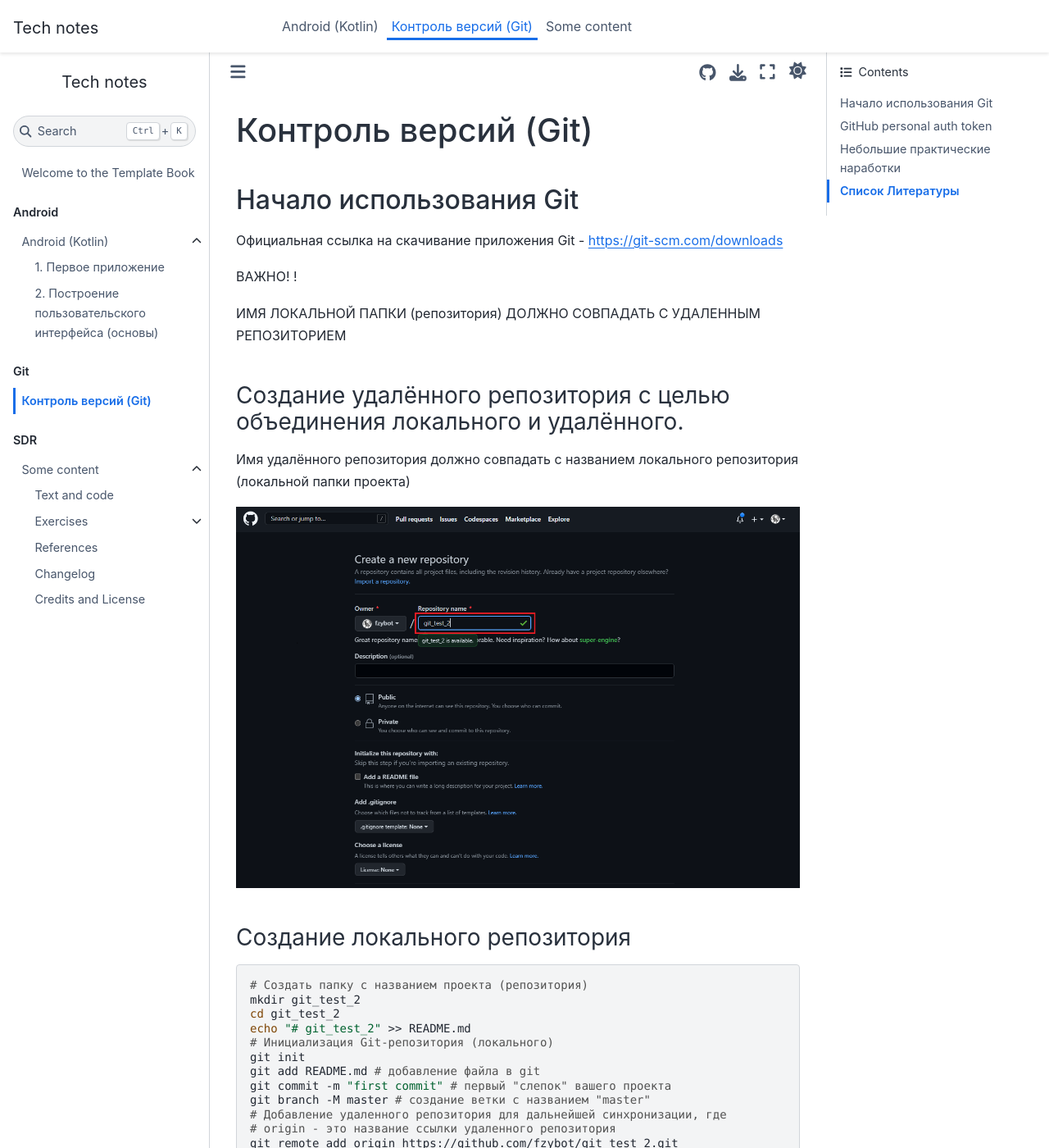
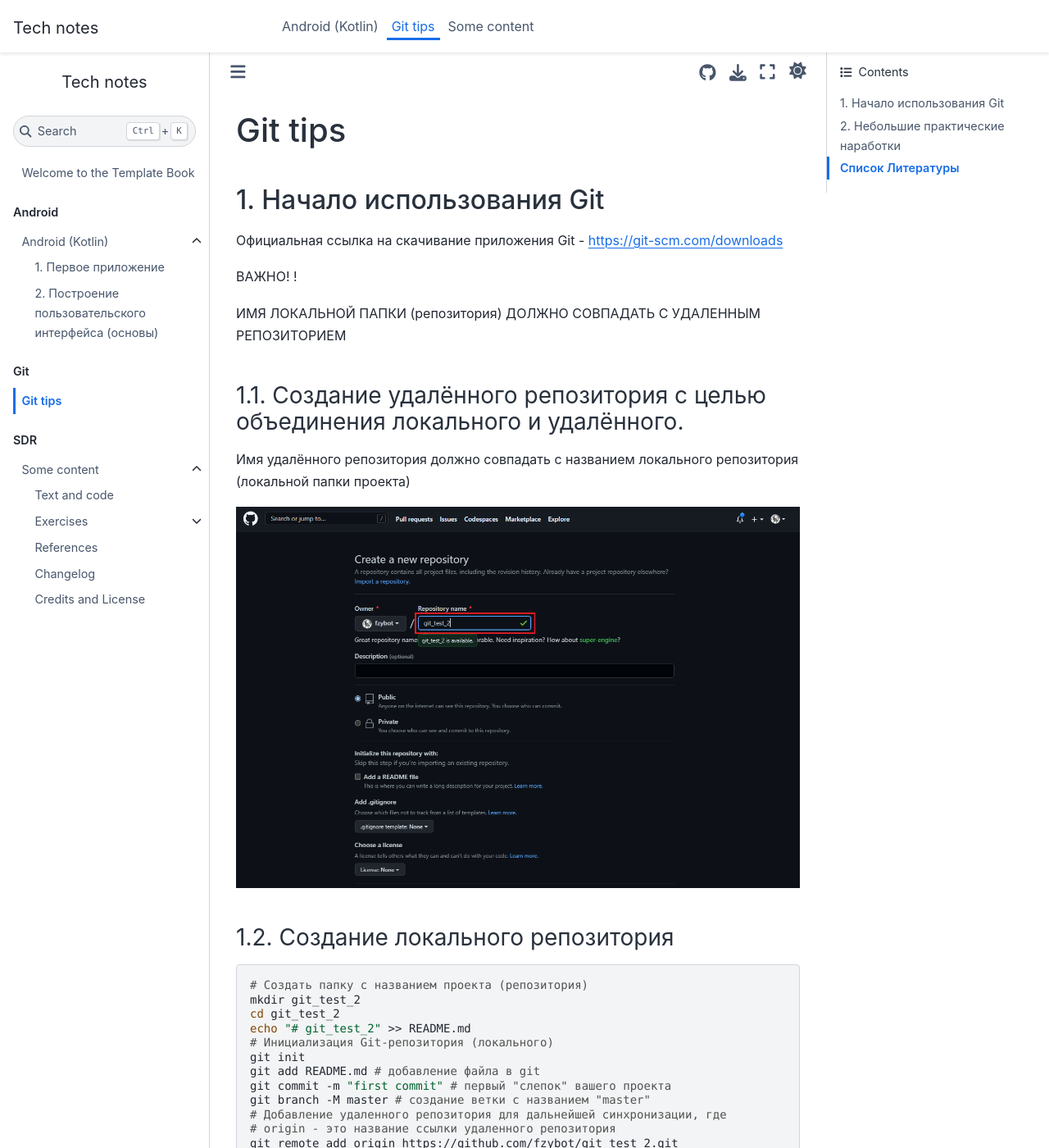
Before and after one commit to sibsutisTelecomDep/blog, a Jupyter Book: the page built from book/git/git_tips.md, in a window 1280 px wide and 1400 px high. Shown: the whole window at 82% size. Built offline with Jupyter Book 1.0.4 settings and Sphinx 7.4.7 and the Sphinx Book theme 1.1.4, drawn with Linux system fonts in a browser that asks for light colours; comment, search, counter and statistics services are not loaded; some of the changed text lies outside the part shown.

Commit message:
table content 1

````diff
--- a/book/git/git_tips.md
+++ b/book/git/git_tips.md
@@ -1,6 +1,6 @@
-# Контроль версий (Git)
+# Git tips
 
-## Начало использования Git
+## 1. Начало использования Git
 
 Официальная ссылка на скачивание приложения Git - [https://git-scm.com/downloads](https://git-scm.com/downloads)
 
@@ -8,13 +8,13 @@
 
 ИМЯ ЛОКАЛЬНОЙ ПАПКИ (репозитория) ДОЛЖНО СОВПАДАТЬ С УДАЛЕННЫМ РЕПОЗИТОРИЕМ
 
-### Создание удалённого репозитория с целью объединения локального и удалённого.
+### 1.1. Создание удалённого репозитория с целью объединения локального и удалённого.
 
 Имя удалённого репозитория должно совпадать с названием локального репозитория (локальной папки проекта)
 
 ![git_test_2.PNG](https://github.com/sibsutisTelecomDep/blog/blob/main/book/figures/git/git_test_2.png?raw=true )
 
-### Создание локального репозитория
+### 1.2. Создание локального репозитория
 
 ```bash
 # Создать папку с названием проекта (репозитория)
@@ -34,7 +34,7 @@ git remote add origin https://github.com/fzybot/git_test_2.git
 git push -u origin master
 ```
 
-## GitHub personal auth token
+### 1.3. Персональный токен (GitHub personal auth token)
 
 Для получения персонального токена перейдите по ссылке ниже.
 
@@ -55,7 +55,7 @@ git pull
 
 ```
 
-## Небольшие практические наработки
+## 2. Небольшие практические наработки
 
 ### Перенести последний commit [из одной ветки в текущую](https://ru.stackoverflow.com/questions/57963/%D0%9F%D0%B5%D1%80%D0%B5%D0%BD%D0%B5%D1%81%D1%82%D0%B8-%D0%BA%D0%BE%D0%BC%D0%BC%D0%B8%D1%82-%D0%B8%D0%B7-%D0%BE%D0%B4%D0%BD%D0%BE%D0%B9-%D0%B2%D0%B5%D1%82%D0%BA%D0%B8-%D0%B2-%D0%B4%D1%80%D1%83%D0%B3%D1%83%D1%8E)
 
````
